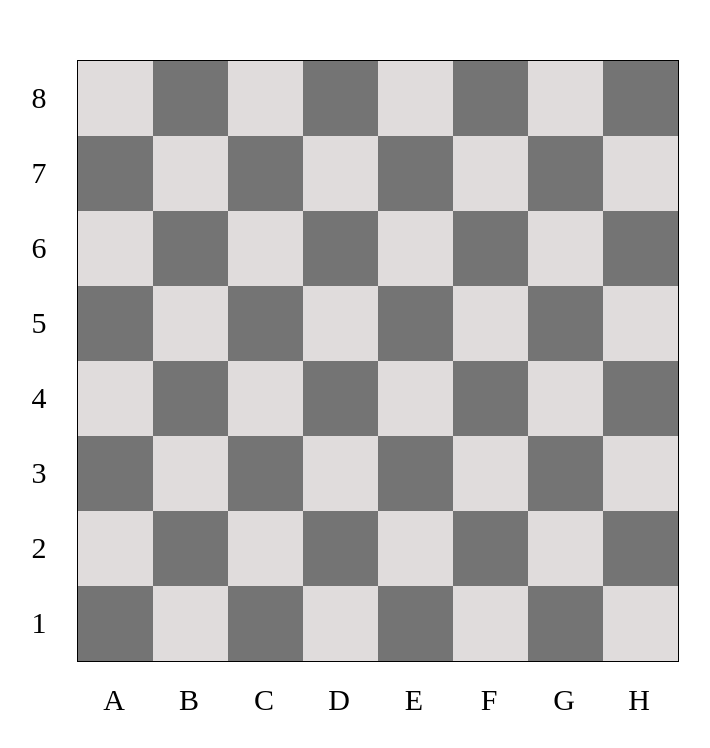
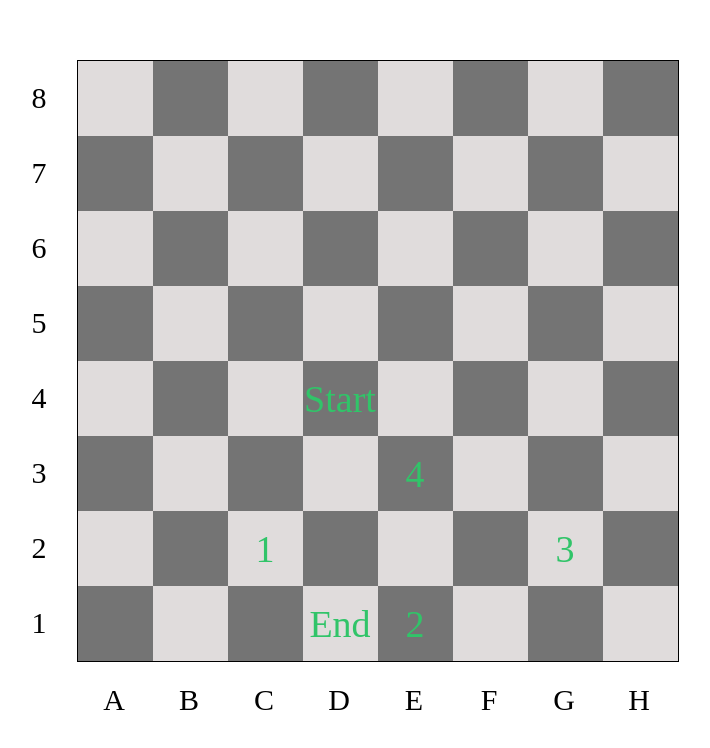
Before and after one commit to ndrewta/knights-travails, a plain HTML site: page index.html in a window 1280 px wide. Shown: the part 140-888 px from the top of the page, without its empty margins (300-1010 px from the left). Drawn offline with Linux system fonts and the light colour scheme.

Commit message:
Added basic visual representation of movements. Still fixing findmoves function.

```diff
--- a/script.js
+++ b/script.js
@@ -20,8 +20,8 @@ function createBoard() {
           square.setAttribute("class", "white");
         }
 
-        square.setAttribute("x", x);
-        square.setAttribute("y", y);
+        square.setAttribute("data-x", x);
+        square.setAttribute("data-y", y);
         chessBoard.appendChild(square);
       }
     }
@@ -47,17 +47,12 @@ function createBoard() {
   createLabels();
 }
 
-const move = (x, y) => {
-  const possibleMoves = [];
+const knightFactory = () => {
+  const move = (x, y) => {
+    const possibleMoves = [];
 
-  return { x, y, possibleMoves };
-};
-
-const knightMoves = () => {
-  // recursive function from start node
-  // check each child node from array
-  // once it finds the exit node
-  // print out everything along the way
+    return { x, y, possibleMoves };
+  };
 
   // Initialise all possible moves
   const a1 = move(1, 1);
@@ -191,9 +186,215 @@ const knightMoves = () => {
   h7.possibleMoves = [g5, f6, f8];
   h8.possibleMoves = [g6, f7];
 
-  console.log(a1);
+  const movesArr = [
+    a1,
+    a2,
+    a3,
+    a4,
+    a5,
+    a6,
+    a7,
+    a8,
+    b1,
+    b2,
+    b3,
+    b4,
+    b5,
+    b6,
+    b7,
+    b8,
+    c1,
+    c2,
+    c3,
+    c4,
+    c5,
+    c6,
+    c7,
+    c8,
+    d1,
+    d2,
+    d3,
+    d4,
+    d5,
+    d6,
+    d7,
+    d8,
+    e1,
+    e2,
+    e3,
+    e4,
+    e5,
+    e6,
+    e7,
+    e8,
+    f1,
+    f2,
+    f3,
+    f4,
+    f5,
+    f6,
+    f7,
+    f8,
+    g1,
+    g2,
+    g3,
+    g4,
+    g5,
+    g6,
+    g7,
+    g8,
+    h1,
+    h2,
+    h3,
+    h4,
+    h5,
+    h6,
+    h7,
+    h8,
+  ];
+
+  const startPosition = (x, y) => {
+    // Get start position
+    let pos;
+    movesArr.forEach((elem) => {
+      if (elem.x === x && elem.y === y) {
+        pos = elem;
+      }
+    });
+    return pos;
+  };
+
+  const endPosition = (x, y) => {
+    // Get end position
+    let pos;
+    movesArr.forEach((elem) => {
+      if (elem.x === x && elem.y === y) {
+        pos = elem;
+      }
+    });
+
+    return pos;
+  };
+
+  const plotMoves = (moves) => {
+    const chessBoard = document.getElementById("board");
+
+    for (let i = 0; i < moves.length; i++) {
+      const p = document.createElement("p");
+      p.textContent = i;
+      if (i === 0) {
+        p.textContent = "Start";
+      } else if (i === moves.length - 1) {
+        p.textContent = "End";
+      }
+
+      for (let j = 0; j < chessBoard.childNodes.length; j++) {
+        if (
+          chessBoard.childNodes[j].dataset.x == moves[i].x &&
+          chessBoard.childNodes[j].dataset.y == moves[i].y
+        ) {
+          chessBoard.childNodes[j].appendChild(p);
+        }
+      }
+    }
+  };
+
+  const knightMoves = (a, b) => {
+    const [x1, y1] = a;
+    const [x2, y2] = b;
+
+    const start = startPosition(x1, y1);
+    const end = endPosition(x2, y2);
+
+    const steps = findMoves(start, end);
+    plotMoves(steps);
+    console.log(steps.length, "steps");
+    return steps;
+  };
+
+  function findMoves(
+    current,
+    end,
+    previousMove,
+    movesList = [],
+    finalList = []
+  ) {
+    if (current.x === end.x && current.y === end.y) {
+      movesList.forEach((move) => {
+        finalList.push(move);
+      });
+      finalList.push(current);
+      return;
+    }
+
+    if (!movesList.includes(current)) {
+      movesList.push(current);
+    }
+
+    function DistSquared(end, current) {
+      const diffX = current.x - end.x;
+      const diffY = current.y - end.y;
+      return diffX * diffX + diffY * diffY;
+    }
+
+    let closest = current.possibleMoves[0];
+    let shortestDistance = DistSquared(current, end);
+    for (let i = 0; i < current.possibleMoves.length; i++) {
+      if (!movesList.includes(current.possibleMoves[i])) {
+        const distance = DistSquared(end, current.possibleMoves[i]);
+        if (distance < shortestDistance) {
+          closest = current.possibleMoves[i];
+          shortestDistance = distance;
+        }
+      }
+    }
+
+    console.log(closest);
+    // current.possibleMoves.forEach((move) => {
+    //   if (move.x === end.x && move.y === end.y) {
+    //     if (movesList.length === 0) {
+    //       finalList.push(move);
+    //     } else {
+    //       console.log("Condition 2");
+    //       movesList.forEach((move) => {
+    //         finalList.push(move);
+    //       });
+    //     }
+    //     finalList.push(end);
+    //   }
+    // });
+
+    if (!movesList.includes(closest) && finalList.length === 0) {
+      previousMove = current;
+      findMoves(closest, end, current, movesList, finalList);
+    }
+
+    // current.possibleMoves.forEach((move) => {
+    //   if (!previousMove) {
+    //     previousMove = current;
+    //     if (move.x === end.x && move.y === end.y) {
+    //       return;
+    //     }
+    //     if (!movesList.includes(move) && finalList.length === 0) {
+    //       findMoves(move, end, current, movesList, finalList);
+    //     }
+    //   } else {
+    //     if (move.x === end.x && move.y === end.y) {
+    //       return;
+    //     }
+    //     if (!movesList.includes(move) && finalList.length === 0) {
+    //       findMoves(move, end, current, movesList, finalList);
+    //     }
+    //   }
+    // });
+    return finalList;
+  }
+
+  return { knightMoves };
 };
 
 createBoard();
 
-console.log(knightMoves());
+const knight = knightFactory();
+
+console.log(knight.knightMoves([4, 4], [1, 4]));
--- a/style.css
+++ b/style.css
@@ -49,3 +49,16 @@
 .white {
   background-color: rgb(224, 220, 220);
 }
+
+.white,
+.black {
+  display: flex;
+  text-align: center;
+  font-size: 38px;
+}
+
+.white p,
+.black p {
+  margin: auto;
+  color: rgb(49, 196, 105);
+}
```
